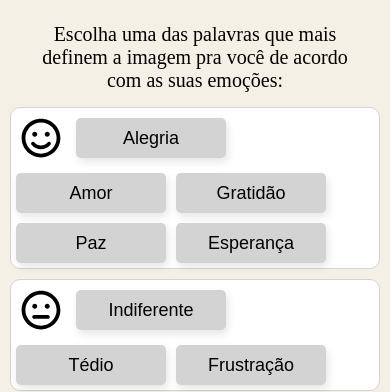
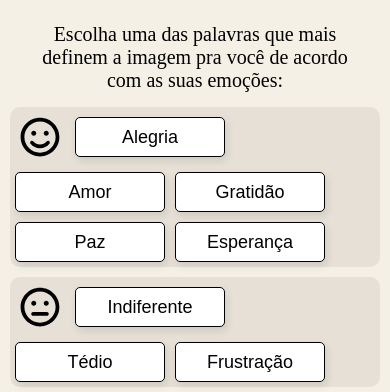
Before and after one commit to jcm-oliveira/app_sesibilize, a plain HTML site: page pages/pagina1.html in a window 390 px wide. Shown: the part 476-868 px from the top of the page. Drawn offline with Linux system fonts and the light colour scheme.

Commit message:
responsividade mobile

```diff
--- a/css/index.css
+++ b/css/index.css
@@ -42,10 +42,10 @@ button {
     vertical-align: middle;
     justify-content: center;
     padding: 10px 20px;
-    background-color: #d3d3d3;
+    background-color: #ffffff;
     color: rgb(0, 0, 0);
     text-decoration: none;
-    border: none;
+    border: black solid 1px;
     border-radius: 5px;
     font-family: sans-serif;
     margin: 5px;
@@ -99,10 +99,9 @@ button:hover {
     justify-content:flex-start;
     align-items: center;
     flex-wrap: wrap;
-    background-color: #ffffff;
+    background-color: #e6e0d6;
     margin-bottom: 10px;
     border-radius: 10px;
-    border: #d3d3d3 1px solid;
 }
 
 .categoriaEmocoes img{
@@ -114,6 +113,5 @@ button:hover {
 @media (max-width: 600px) {
     main {
     padding: 10px 10px;
-    background-color: #F5F0E6;
     }
 }
--- a/pages/pagina1.html
+++ b/pages/pagina1.html
@@ -28,7 +28,7 @@
 
         <div class="sensacoes">
             <div class="categoriaEmocoes">
-                <img src="../img/EmotionSorrindo.svg" width="40" height="40" alt=""><br>
+                <img src="../img/EmotionSorrindo.svg" width="40" height="40" alt="">
                 <button title="Contentamento, satisfação, bem-estar">Alegria</button>
                 <button title="Afeição, ternura, afeto">Amor<br></button>
                 <button title="Reconhecimento, agradecimento">Gratidão<br></button>
```
